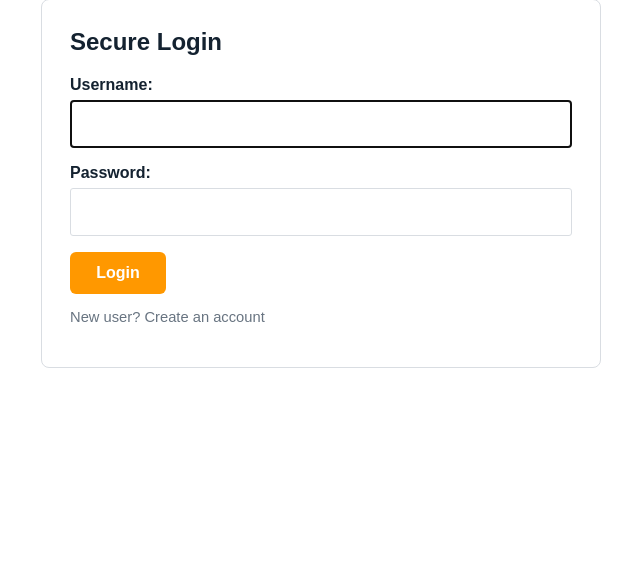
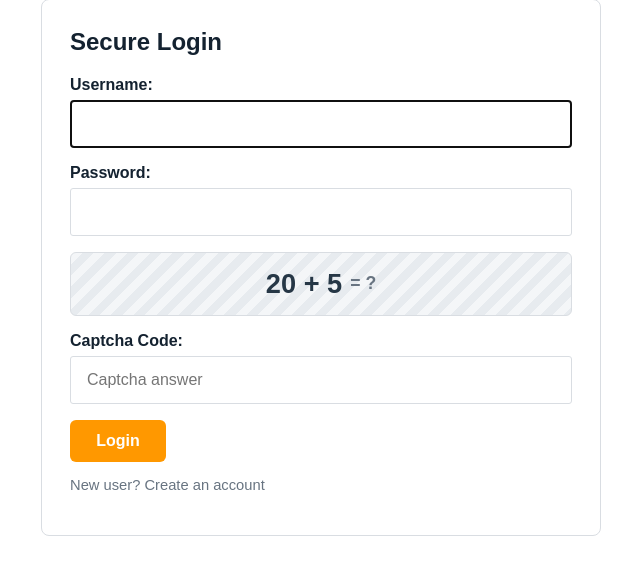
Before and after one commit to SalmaSG/ocrsys, a Django app: page /accounts/login/ in a window 1280 px wide. Shown: the part 109-684 px from the top of the page, without its empty margins (319-959 px from the left). Run offline with Django 5.2, Linux system fonts and the light colour scheme.

Commit message:
captcha code added

```diff
--- a/rentals/forms.py
+++ b/rentals/forms.py
@@ -1,8 +1,26 @@
 from django import forms
-from django.contrib.auth.forms import UserCreationForm
+from django.contrib.auth.forms import AuthenticationForm, UserCreationForm
 from django.contrib.auth.models import User
 
 from .models import Booking, Complaint, DeliveryRequest, Machine, Profile, Review
+
+
+class CaptchaLoginForm(AuthenticationForm):
+    captcha_answer = forms.IntegerField(
+        label="Captcha Code",
+        help_text="Enter the answer shown in the captcha box.",
+        widget=forms.NumberInput(attrs={"placeholder": "Captcha answer"}),
+    )
+
+    def clean(self):
+        cleaned = super().clean()
+        expected = self.request.session.get("login_captcha_answer")
+        answer = cleaned.get("captcha_answer")
+        if expected is None:
+            raise forms.ValidationError("Captcha expired. Please reload the login page.")
+        if answer != expected:
+            raise forms.ValidationError("Invalid captcha code.")
+        return cleaned
 
 
 class RegistrationForm(UserCreationForm):
--- a/rentals/views.py
+++ b/rentals/views.py
@@ -1,3 +1,5 @@
+import random
+
 from django.contrib import messages
 from django.contrib.auth import login
 from django.contrib.auth.decorators import login_required
@@ -8,6 +10,7 @@ from django.urls import reverse_lazy
 
 from .forms import (
     BookingForm,
+    CaptchaLoginForm,
     ComplaintForm,
     DeliveryRequestForm,
     MachineForm,
@@ -59,7 +62,34 @@ def home(request):
 
 class RentalLoginView(LoginView):
     template_name = "registration/login.html"
+    authentication_form = CaptchaLoginForm
     redirect_authenticated_user = True
+
+    def _set_captcha(self):
+        left = random.randint(10, 40)
+        right = random.randint(1, 20)
+        self.request.session["login_captcha_question"] = f"{left} + {right}"
+        self.request.session["login_captcha_answer"] = left + right
+
+    def dispatch(self, request, *args, **kwargs):
+        if request.method == "GET":
+            self._set_captcha()
+        return super().dispatch(request, *args, **kwargs)
+
+    def form_invalid(self, form):
+        if "login_captcha_question" not in self.request.session:
+            self._set_captcha()
+        return super().form_invalid(form)
+
+    def form_valid(self, form):
+        self.request.session.pop("login_captcha_question", None)
+        self.request.session.pop("login_captcha_answer", None)
+        return super().form_valid(form)
+
+    def get_context_data(self, **kwargs):
+        context = super().get_context_data(**kwargs)
+        context["captcha_question"] = self.request.session.get("login_captcha_question")
+        return context
 
 
 def register(request):
--- a/static/rentals/styles.css
+++ b/static/rentals/styles.css
@@ -296,6 +296,38 @@ button {
   font-size: 0.92rem;
 }
 
+.form-errors,
+.errorlist {
+  color: #b42318;
+  font-size: 0.92rem;
+  margin: 6px 0;
+}
+
+.captcha-box {
+  align-items: center;
+  background: repeating-linear-gradient(135deg, #f4f6f8, #f4f6f8 8px, #e7ebef 8px, #e7ebef 16px);
+  border: 1px solid var(--line);
+  border-radius: 6px;
+  display: flex;
+  gap: 8px;
+  justify-content: center;
+  margin: 10px 0 14px;
+  min-height: 64px;
+}
+
+.captcha-box span {
+  color: var(--panel);
+  font-size: 1.7rem;
+  font-weight: 800;
+  letter-spacing: 0;
+}
+
+.captcha-box small {
+  color: var(--muted);
+  font-size: 1.1rem;
+  font-weight: 700;
+}
+
 .detail-layout {
   display: grid;
   gap: 34px;
--- a/templates/registration/login.html
+++ b/templates/registration/login.html
@@ -4,7 +4,28 @@
   <form method="post" class="form-card">
     {% csrf_token %}
     <h1>Secure Login</h1>
-    {{ form.as_p }}
+    {% if form.non_field_errors %}
+      <div class="form-errors">{{ form.non_field_errors }}</div>
+    {% endif %}
+    <p>
+      {{ form.username.label_tag }}
+      {{ form.username }}
+      {{ form.username.errors }}
+    </p>
+    <p>
+      {{ form.password.label_tag }}
+      {{ form.password }}
+      {{ form.password.errors }}
+    </p>
+    <div class="captcha-box">
+      <span>{{ captcha_question }}</span>
+      <small>= ?</small>
+    </div>
+    <p>
+      {{ form.captcha_answer.label_tag }}
+      {{ form.captcha_answer }}
+      {{ form.captcha_answer.errors }}
+    </p>
     <button type="submit">Login</button>
     <p class="muted">New user? <a href="{% url 'register' %}">Create an account</a></p>
   </form>
```
Also changed, not shown: rentals/tests.py (+18 -0 lines), db.sqlite3.
